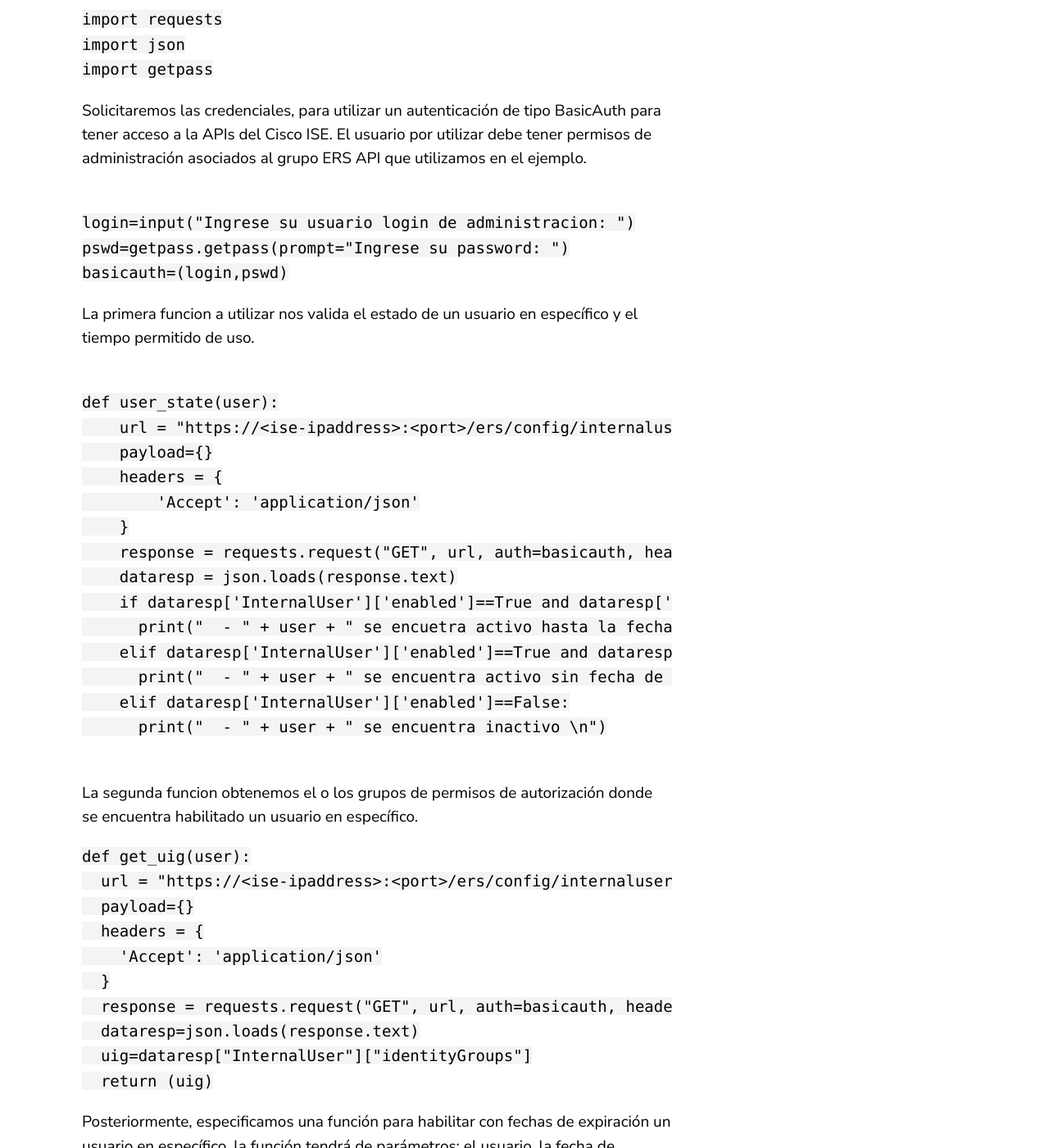
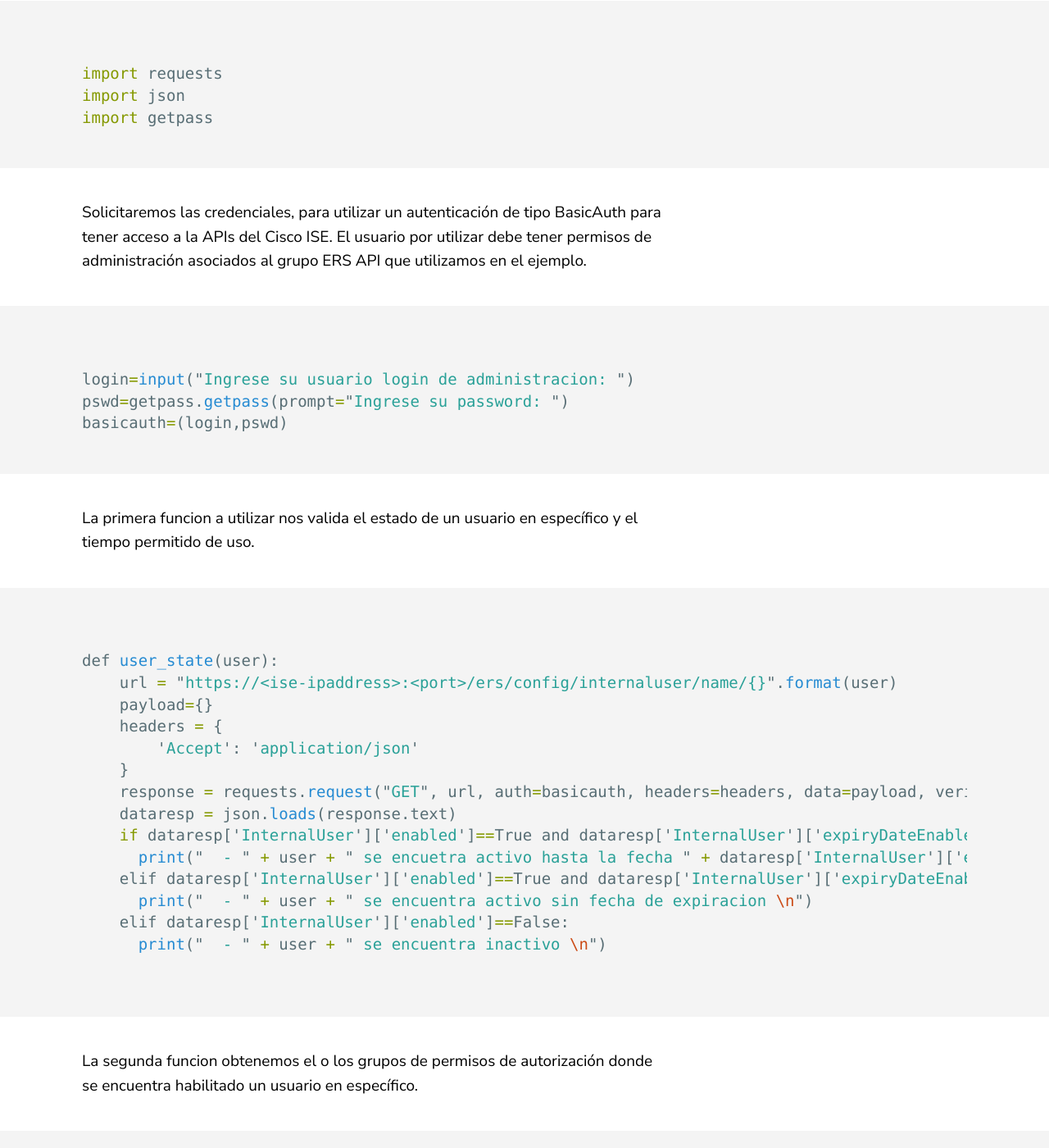
Before and after one commit to pablodiegovs/pablodiegovs.github.io, a Jekyll site: the page built from _posts/2022-02-12-coding-ise-users.markdown, in a window 1280 px wide and 1400 px high, scrolled down 1030 px. Shown: the whole window at 82% size. Built offline with Jekyll 4.4.1, drawn with Linux system fonts in a browser that asks for light colours; some of the changed text lies outside the part shown.

Commit message:
Update 2022-02-12-coding-ise-users.markdown

````diff
--- a/_posts/2022-02-12-coding-ise-users.markdown
+++ b/_posts/2022-02-12-coding-ise-users.markdown
@@ -12,7 +12,7 @@
 
 Utilizaremos las siguientes librerías, "request" para ejecutar las funciones Rest, "json" para especificar el tipo de formato de datos utilizado en la comunicación con la API del ISE, y "getpass" para ocultar los caracteres del password al momento de ingresar los credenciales.
 
-```python3
+```javascript
 
 import requests
 import json
@@ -21,7 +21,7 @@
 
 Solicitaremos las credenciales, para utilizar un autenticación de tipo BasicAuth para tener acceso a la APIs del Cisco ISE. El usuario por utilizar debe tener permisos de administración asociados al grupo ERS API que utilizamos en el ejemplo.
 
-```python3
+```javascript
 
 login=input("Ingrese su usuario login de administracion: ")
 pswd=getpass.getpass(prompt="Ingrese su password: ")
@@ -30,7 +30,7 @@
 
 La primera funcion a utilizar nos valida el estado de un usuario en específico y el tiempo permitido de uso.
 
-```python3
+```javascript
 
 def user_state(user):
     url = "https://<ise-ipaddress>:<port>/ers/config/internaluser/name/{}".format(user)
@@ -51,7 +51,7 @@
 
 La segunda funcion obtenemos el o los grupos de permisos de autorización donde se encuentra habilitado un usuario en específico.
 
-```python3
+```javascript
 def get_uig(user):
   url = "https://<ise-ipaddress>:<port>/ers/config/internaluser/name/{}".format(user)
   payload={}
@@ -66,7 +66,7 @@
 
 Posteriormente, especificamos una función para habilitar con fechas de expiración un usuario en específico, la función tendrá de parámetros: el usuario, la fecha de expiración y el/los user-groups asociados al usuario en específico. Todo esto enviaremos a través de una función PUT hacia la API del ISE.
 
-```python3
+```javascript
 def enable_user(user,date,uig):
     url = "https://<ise-ipaddress>:<port>/ers/config/internaluser/name/{}".format(user)
     payload="{\n    \"InternalUser\": {\n        \"enabled\": true,\n        \"expiryDateEnabled\": true,\n        \"expiryDate\": \"%s\",\n        \"identityGroups\": \"%s\",\n        \"link\": {\n            \"rel\": \"self\",\n            \"href\": \"https://<ise-ipaddress>:<port>/ers/config/internaluser/name/%s\",\n            \"type\": \"application/json\"\n        }\n    }\n}" % (date, uig, user)
@@ -81,7 +81,7 @@
 
 Utilizamos en este caso un archivo de texto con la lista de usuarios por modificar "usuarios.txt", que enviaremos esos datos a una lista para una mejor manipulación.
 
-```python3
+```javascript
 users=[]
 file=open('usuarios.txt','r')
 for item in file:
@@ -92,7 +92,7 @@
 
 Inicialmente, procedemos a validar el estado actual de los usuarios en la lista utilizando la función "user_state".
 
-```python3
+```javascript
 print("\nEstado actual de los siguientes usuarios: ", users)
 print("\n")
 for user in users:
@@ -101,7 +101,7 @@
 
 Por último, si no existen inconvenientes procedemos a habilitar los usuarios de la lista utilizando la función "enable_user".
 
-```python3
+```javascript
 counter=0
 user_error=""
 print("Los siguientes usuarios se habilitaran: ", users)
````
